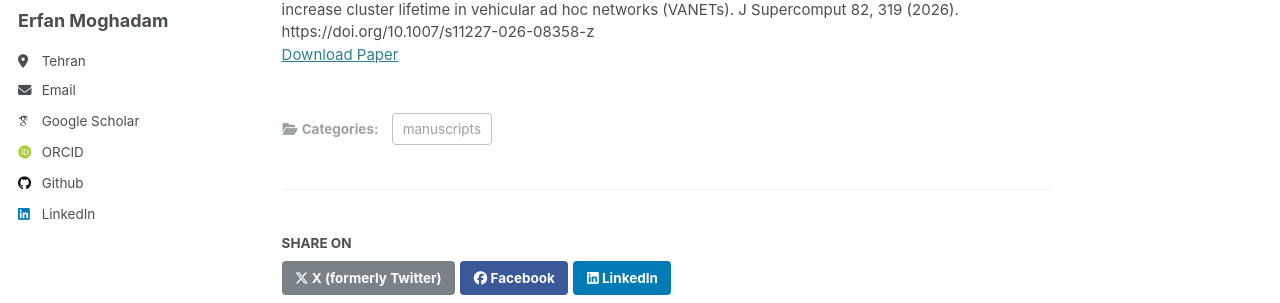
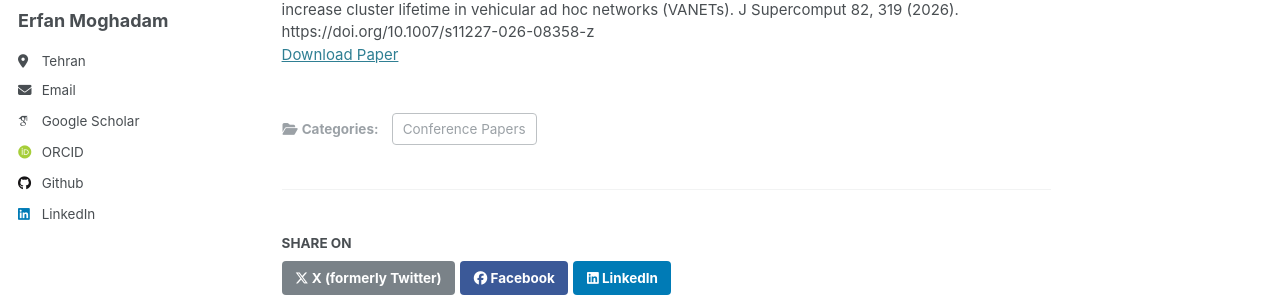
Before and after one commit to erfanresume/erfanresume.github.io, a Jekyll site: the page built from _publications/2024-02-17-paper-title-number-2.md, in a window 1280 px wide and 900 px high, scrolled down 597 px. Shown: the part 302-605 px from the top of the window. Built offline with Jekyll 4.4.1, drawn with Linux system fonts in a browser that asks for light colours; some web fonts are replaced.

Commit message:
Update 2024-02-17-paper-title-number-2.md

```diff
--- a/_publications/2024-02-17-paper-title-number-2.md
+++ b/_publications/2024-02-17-paper-title-number-2.md
@@ -1,7 +1,7 @@
 ---
 title: "IMICLiVAN: An Improved Method to Increase Cluster Lifetime in Vehicular Ad Hoc Networks (VANETs)"
 collection: publications
-category: manuscripts
+category: Conference Papers
 permalink: /publication/2024-02-17--paper-title-number-2
 excerpt: ''
 date: 2026-04-03
```
